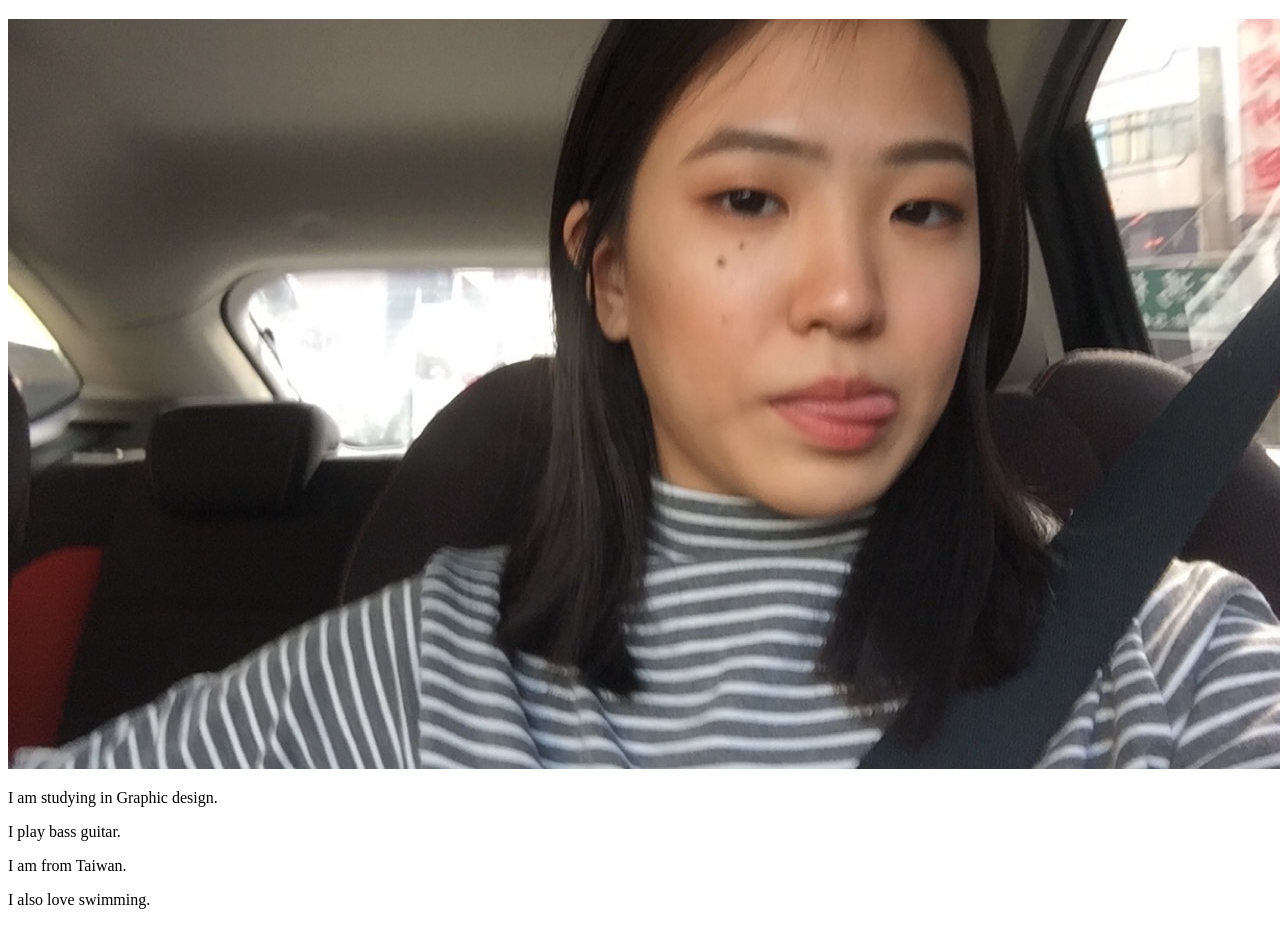
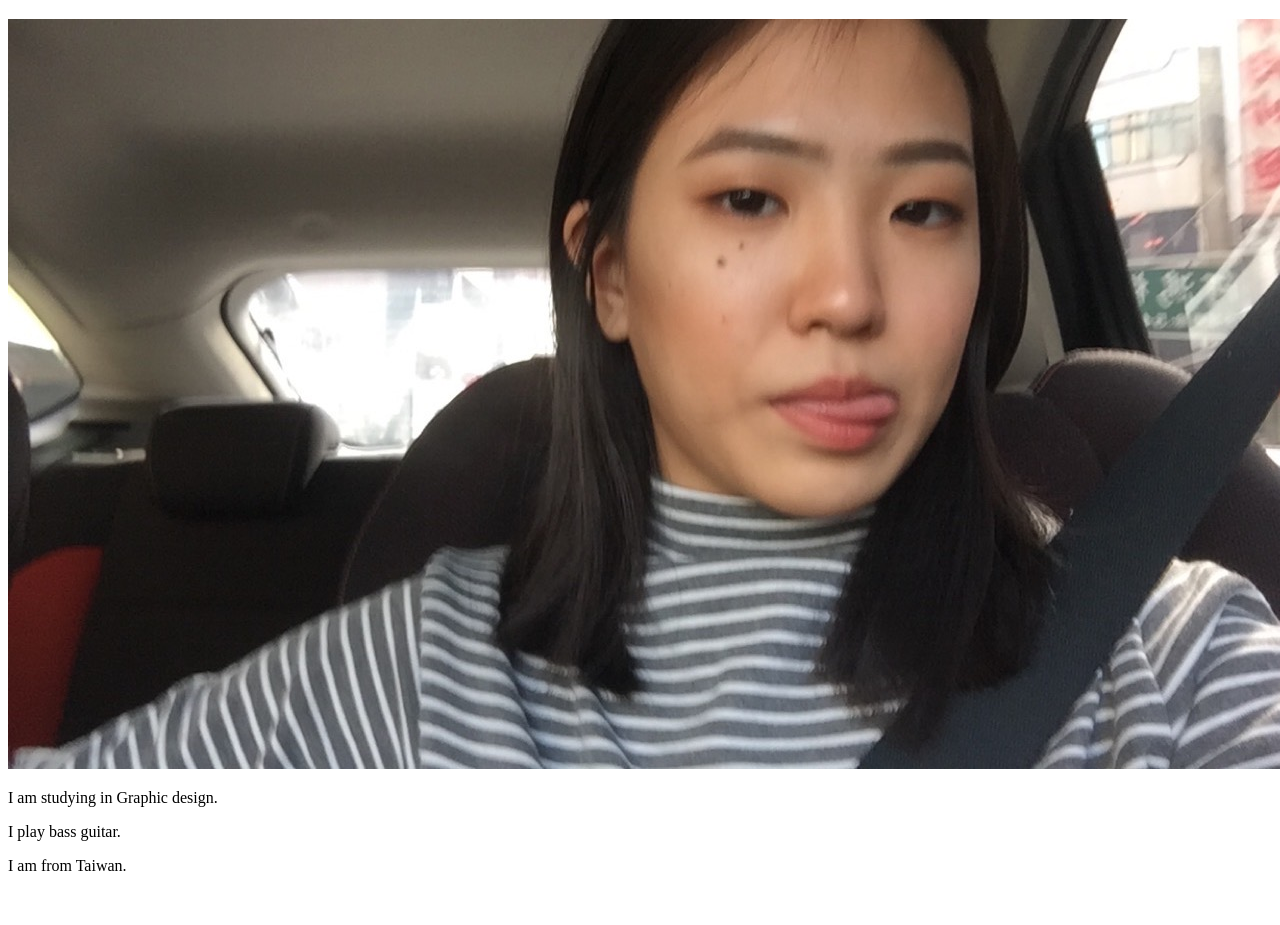
Before and after one commit to rjruan/wdd130, a plain HTML site: page index.html in a window 1280 px wide. Shown: the part 87-1012 px from the top of the page. After the commit the page ends 978 px from the top, so only its background shows below. Drawn offline with Linux system fonts and the light colour scheme.

Commit message:
remove the para

```diff
--- a/index.html
+++ b/index.html
@@ -23,7 +23,6 @@
             <p>I am studying in Graphic design.</p>
             <p>I play bass guitar.</p>
             <P>I am from Taiwan.</P>
-            <p>I also love swimming.</p>
         </main>
     </header>
 </body>
```
